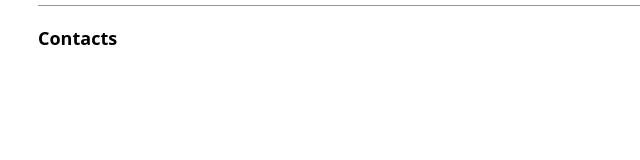
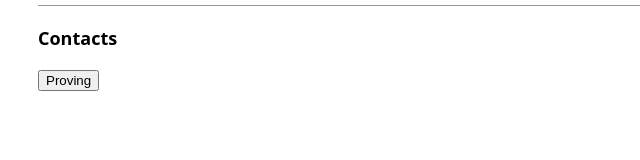
Before and after one commit to cavs1010/05_Appoinment_Planner, a React (Create React App) app: page /contacts in a window 1280 px wide. Shown: the part 140-300 px from the top of the page, without its empty margins (0-640 px from the left). Built offline with nearby package versions, Linux system fonts and the light colour scheme.

Commit message:
step 2 done

```diff
--- a/src/App.js
+++ b/src/App.js
@@ -28,10 +28,11 @@ function App() {
     });
   }
   // Function that checks everything is working
-  // const handleOnClick = ()=>{
-  //   addNewContact('Camilo', 2535490, 'cavs1010@gmail.com');
-  //   addNewApp('Mr',2343,'April 15','5:00 pm');
-  // };
+
+  const handleOnClick = ()=>{
+    addNewContact('Camilo', 2535490, 'cavs1010@gmail.com');
+    addNewApp('Mr',2343,'April 15','5:00 pm');
+  };
   /*
   Implement functions to add data to
   contacts and appointments
@@ -53,17 +54,15 @@ function App() {
             <Redirect to={ROUTES.CONTACTS} />
           </Route>
           <Route path={ROUTES.CONTACTS}>
-             {/* Add props to ContactsPage */}
-            <ContactsPage />
+            <ContactsPage contacts={contacts} addNewContact={addNewContact}/>
           </Route>
           <Route path={ROUTES.APPOINTMENTS}>
-            {/* Add props to AppointmentsPage */}
-            <AppointmentsPage />
+            <AppointmentsPage appoinments={appoinments} addNewApp={addNewApp}/>
           </Route>
         </Switch>
-        {/* <button onClick={handleOnClick}>
+        <button onClick={handleOnClick}>
           Proving
-        </button> */}
+        </button>
       </main>
     </>
   );
```
